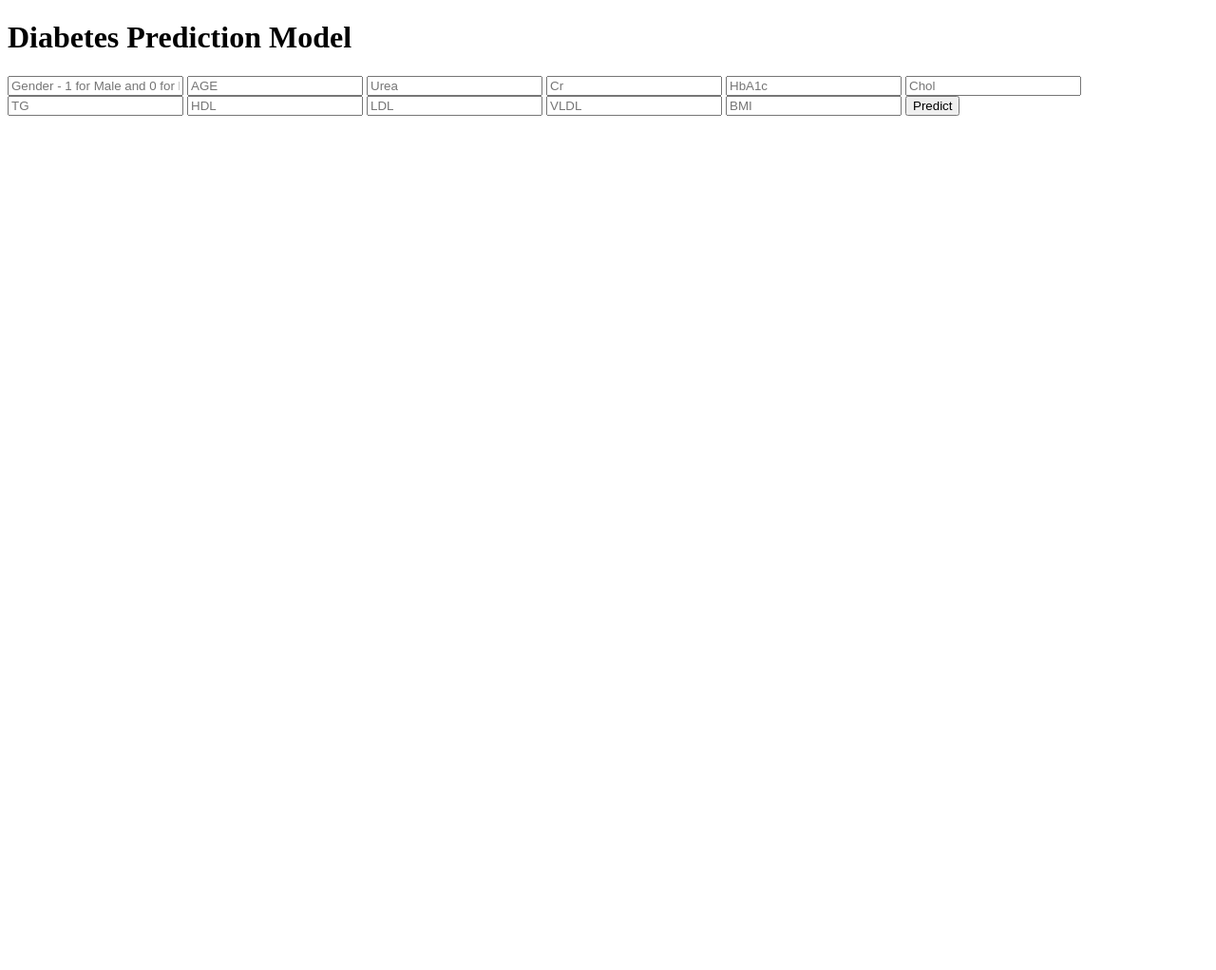
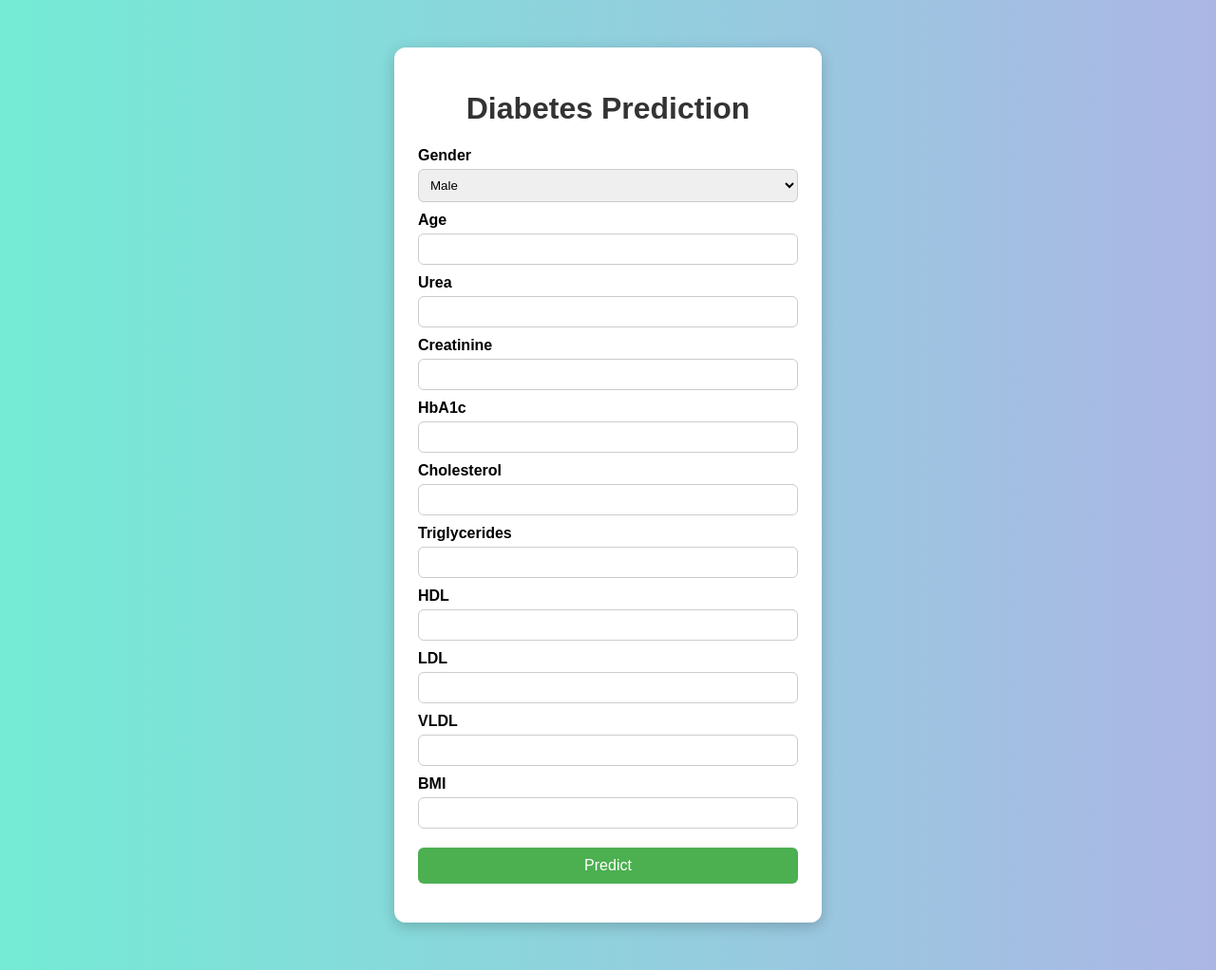
Before and after one commit to sindhura-nk/FastAPI-Deployment, a FastAPI app: template templates/DiabetesPrediction.html in a window 1280 px wide. Shown: the whole page at 95% size. Before the commit the page ends 122 px from the top, so only its background shows below. Run offline with FastAPI, Linux system fonts and the light colour scheme; the template is opened without the code that fills it, so the values that code supplies are empty; parts of the project's set-up code (start-up, migrations or seed data) failed here and were passed over.

Commit message:
Update DiabetesPrediction.html

```diff
--- a/templates/DiabetesPrediction.html
+++ b/templates/DiabetesPrediction.html
@@ -1,46 +1,52 @@
-<!DOCTYPE html>
-<html >
-<!--From https://codepen.io/frytyler/pen/EGdtg-->
-<head>
-  <meta charset="UTF-8">
-  <title>ML API</title>
-  <link href='https://fonts.googleapis.com/css?family=Pacifico' rel='stylesheet' type='text/css'>
-<link href='https://fonts.googleapis.com/css?family=Arimo' rel='stylesheet' type='text/css'>
-<link href='https://fonts.googleapis.com/css?family=Hind:300' rel='stylesheet' type='text/css'>
-<link href='https://fonts.googleapis.com/css?family=Open+Sans+Condensed:300' rel='stylesheet' type='text/css'>
+<link rel="stylesheet" href="{{ url_for('static', path='style.css') }}">
 
-</head>
+<div class="container">
+    <h1>Diabetes Prediction</h1>
 
-<body>
- <div class="login">
-	<h1>Diabetes Prediction Model</h1>
+    <form action="{{ url_for('predict') }}" method="post">
 
-     <!-- Main Input For Receiving Query to our ML -->
-    <form action="{{ url_for('predict')}}"method="post">
-    	<input type="text" name="Gender" placeholder="Gender - 1 for Male and 0 for Female" required="required" />
-        <input type="text" name="AGE" placeholder="AGE" required="required" />
-		<input type="text" name="Urea" placeholder="Urea" required="required" />
-		<input type="text" name="Cr" placeholder="Cr" required="required" />
-      <input type="text" name="HbA1c" placeholder="HbA1c" required="required" />
-        <input type="text" name="Chol" placeholder="Chol" required="required" />
-		<input type="text" name="TG" placeholder="TG" required="required" />
-		<input type="text" name="HDL" placeholder="HDL" required="required" />
-       <input type="text" name="LDL" placeholder="LDL" required="required" />
-        <input type="text" name="VLDL" placeholder="VLDL" required="required" />
-		<input type="text" name="BMI" placeholder="BMI" required="required" />
+        <label>Gender</label>
+        <select name="Gender">
+            <option value="1">Male</option>
+            <option value="0">Female</option>
+        </select>
 
-        <button type="submit" class="btn btn-primary btn-block btn-large">Predict</button>
+        <label>Age</label>
+        <input type="number" name="AGE" required>
+
+        <label>Urea</label>
+        <input type="number" step="any" name="Urea" required>
+
+        <label>Creatinine</label>
+        <input type="number" step="any" name="Cr" required>
+
+        <label>HbA1c</label>
+        <input type="number" step="any" name="HbA1c" required>
+
+        <label>Cholesterol</label>
+        <input type="number" step="any" name="Chol" required>
+
+        <label>Triglycerides</label>
+        <input type="number" step="any" name="TG" required>
+
+        <label>HDL</label>
+        <input type="number" step="any" name="HDL" required>
+
+        <label>LDL</label>
+        <input type="number" step="any" name="LDL" required>
+
+        <label>VLDL</label>
+        <input type="number" step="any" name="VLDL" required>
+
+        <label>BMI</label>
+        <input type="number" step="any" name="BMI" required>
+
+        <button type="submit">Predict</button>
     </form>
 
-   <br>
-   <br>
-
-    <h2 style="color:green;">
-    {{ prediction_text }}
-	</h2>
-
- </div>
-
-
-</body>
-</html>
+    {% if prediction_text %}
+        <div class="result">
+            {{ prediction_text }}
+        </div>
+    {% endif %}
+</div>
```
